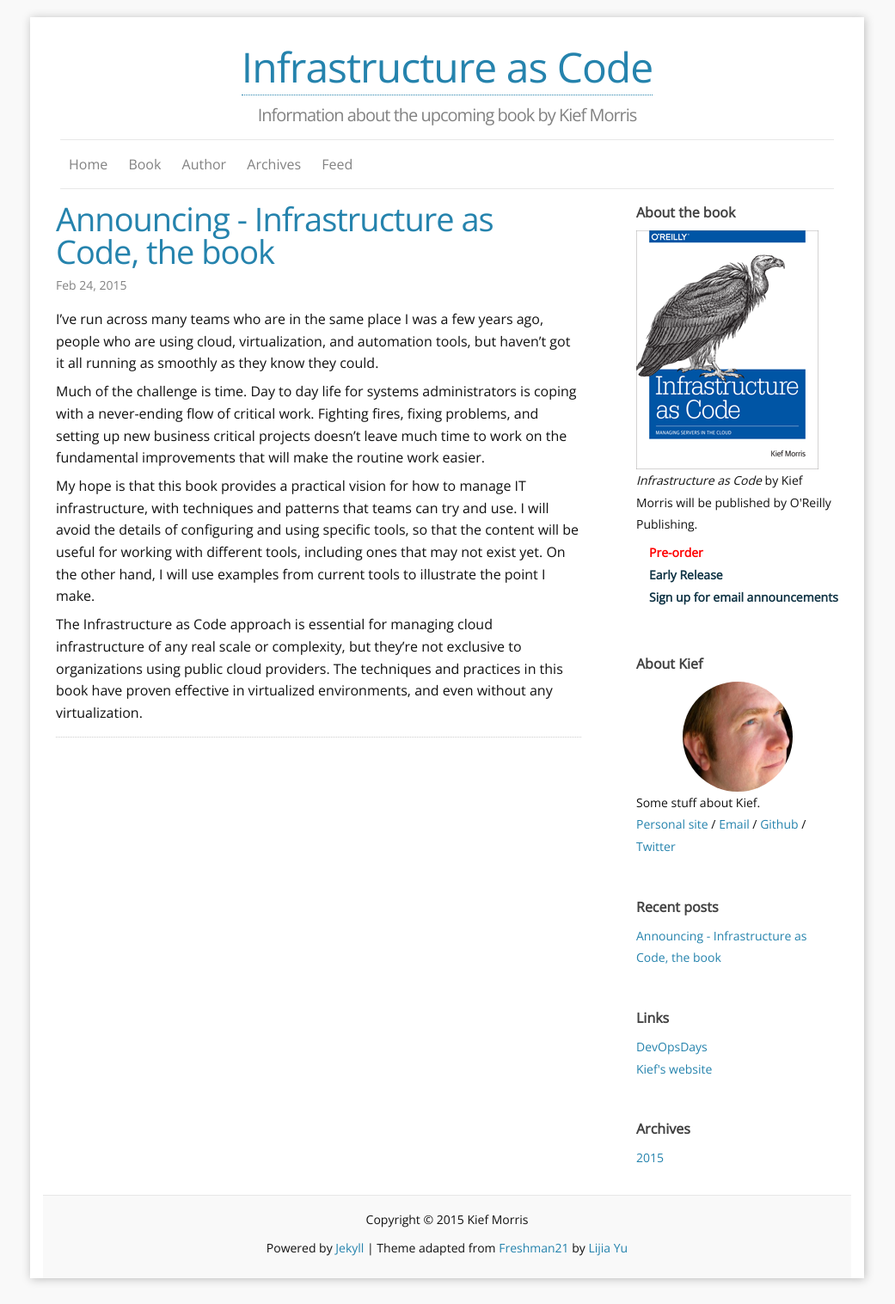
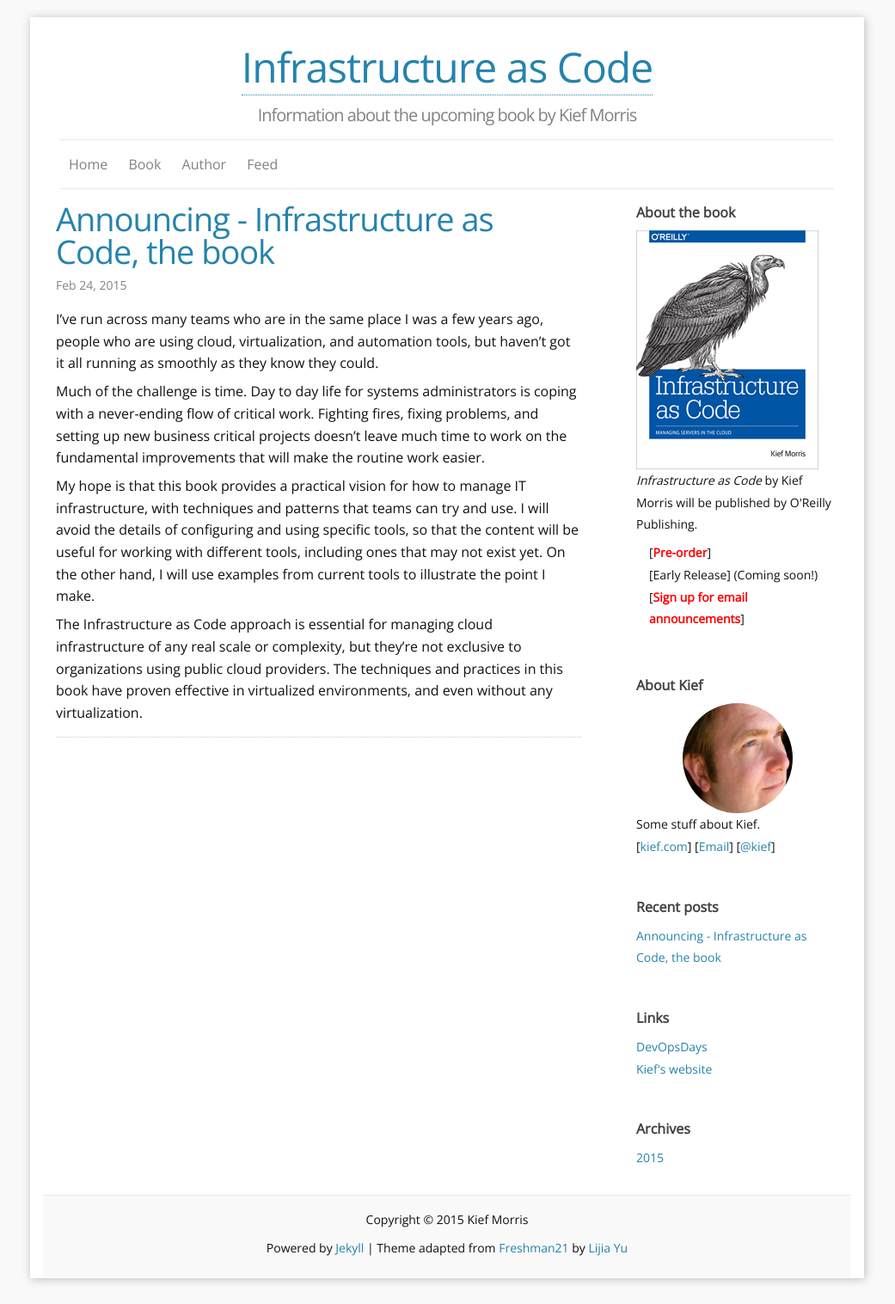
Before and after one commit to kief/infrastructure-as-code.com, a Jekyll site: the page built from index.html, in a window 1280 px wide. Shown: the whole page at 86% size, without its empty margins (120-1161 px from the left). Built offline with Jekyll 4.4.1, drawn with Linux system fonts in a browser that asks for light colours; the list of posts is cut into pages by our own code.

Commit message:
Tweaks. Script for S3 uploads.

```diff
--- a/_includes/Book_Blurb.html
+++ b/_includes/Book_Blurb.html
@@ -5,8 +5,8 @@
   <span class="booktitle">Infrastructure as Code</span> by Kief Morris will be published by O'Reilly Publishing.
   </p>
   <ul>
-    <li><a class="promolink" href="http://shop.oreilly.com/product/0636920039297.do">Pre-order</a></li>
-    <li><a class="promolink" href="">Early Release</a></li>
-    <li><a class="promolink" href="">Sign up for email announcements</a></li>
+    <li>[<a class="promolink" href="http://shop.oreilly.com/product/0636920039297.do">Pre-order</a>]</li>
+    <li>[Early Release] (Coming soon!)</li>
+    <li>[<a class="promolink" href="https://groups.google.com/forum/#!forum/infrastructure-book-announcements">Sign up for email announcements</a>]</li>
   </ul>
 </div>
--- a/_includes/Kief_Blurb.html
+++ b/_includes/Kief_Blurb.html
@@ -4,9 +4,8 @@
   <span>Some stuff about Kief.</span>
   <br />
 
-  <a href="http://kief.com">Personal site</a> /
-  <a href="mailto:{{site.email}}" title="mailto: {{site.email}}">Email</a> /
-  <a href="https://github.com/{{site.github_username}}" title="GithubID: {{site.github_username}}">Github</a> /
-  <a href="https://twitter.com/{{site.twitter_username}}" title="TwitterID: {{site.twitter_username}}">Twitter</a>
+  [<a href="http://kief.com" title="Kief's personal website">kief.com</a>]
+  [<a href="mailto:{{site.email}}" title="mailto: {{site.email}}">Email</a>]
+  [<a href="https://twitter.com/{{site.twitter_username}}" title="TwitterID: {{site.twitter_username}}">@kief</a>]
 
 </div>
```
Also changed, not shown: archives.md (deleted, +0 -31 lines), 1 other file.
